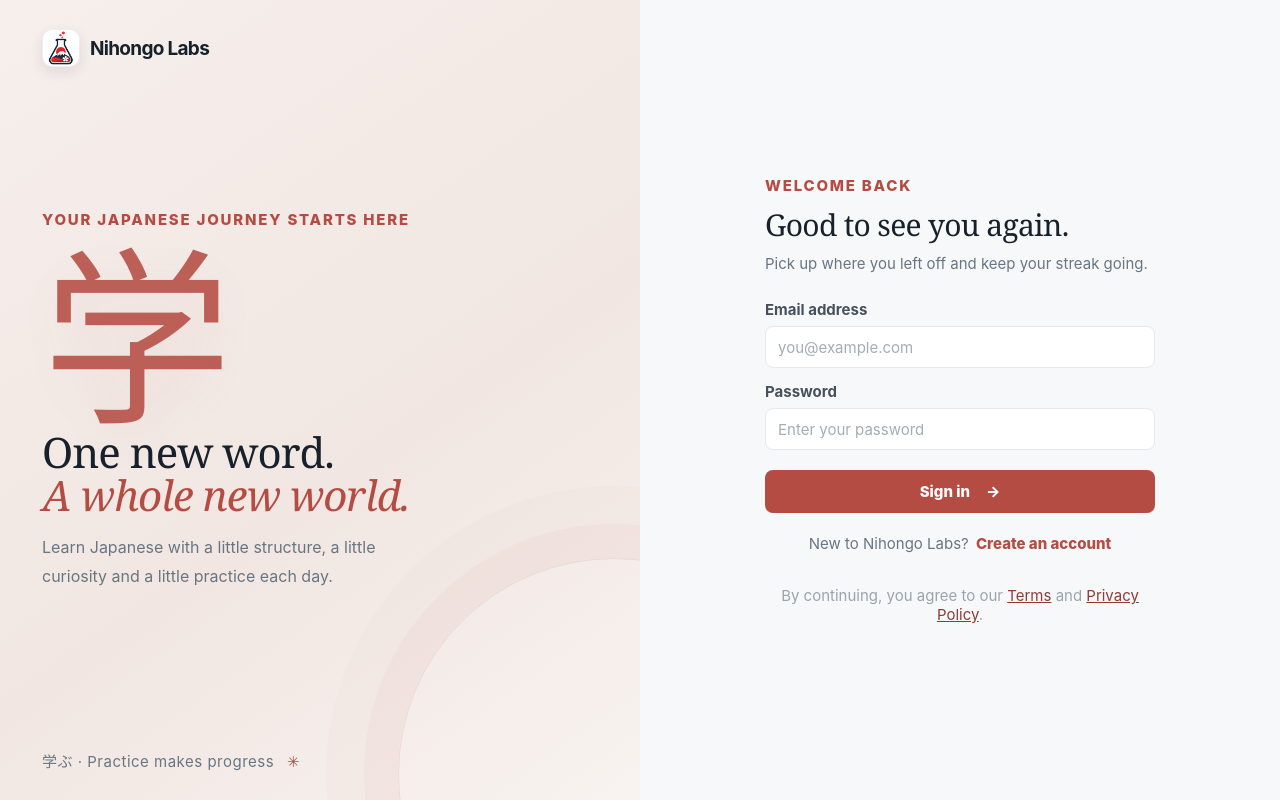
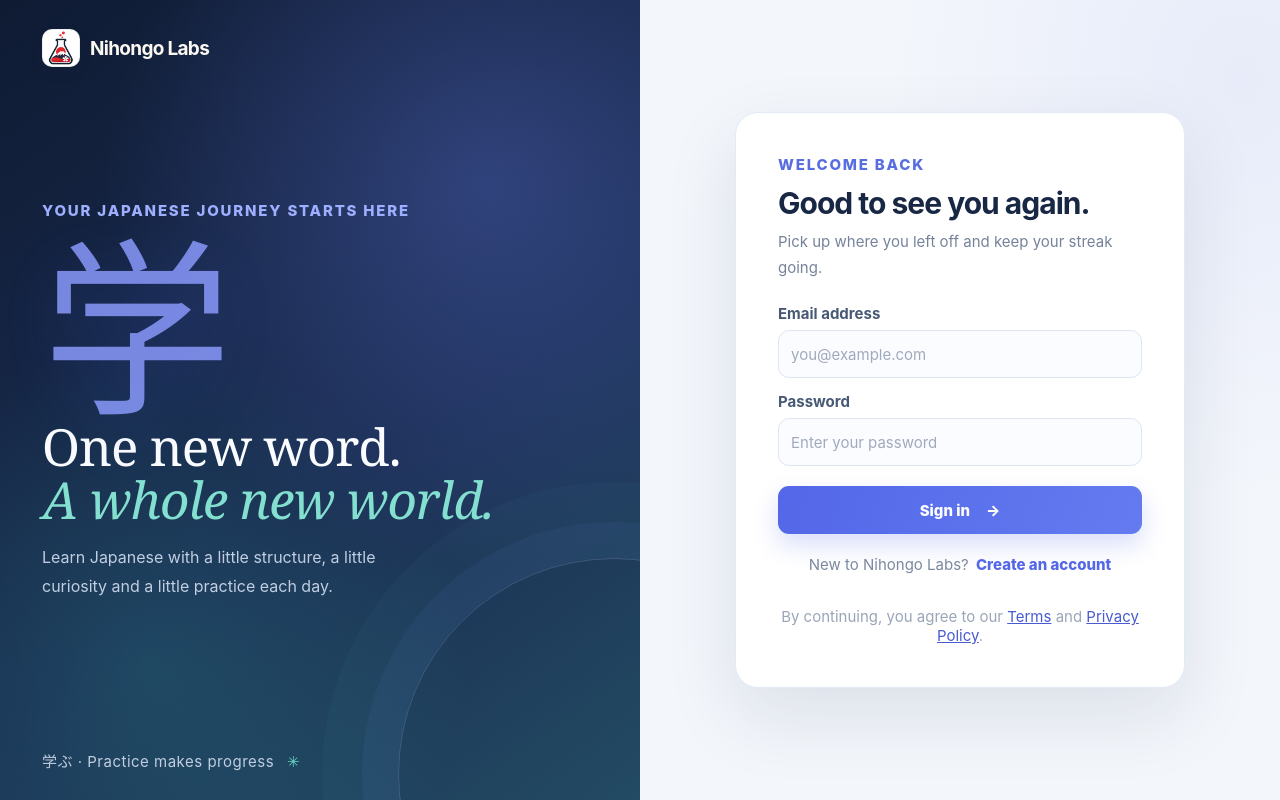
Before and after one commit to amit488/Nihongo-labs, a Next.js app: page /login in a window 1280 px wide. Built offline with nearby package versions, Linux system fonts and the light colour scheme; no server answers.

Commit message:
style: apply premium first-run experience theme

```diff
--- a/src/components/nihongo/auth.module.css
+++ b/src/components/nihongo/auth.module.css
@@ -53,3 +53,149 @@
 .backToSignup:hover{color:#b54c43}
 
 .authMessage a{color:#913b35;font-weight:800;text-decoration:underline;white-space:nowrap}
+
+
+/* Premium account experience — aligned with the shared porcelain, ink and lacquer palette. */
+.authPage { background: var(--paper); color: var(--ink); }
+.authVisual {
+  background:
+    radial-gradient(circle at 80% 18%, rgba(198,155,97,.18), transparent 20rem),
+    linear-gradient(145deg,#172832 0%,#203a42 62%,#29474a 100%);
+  color: #fbf8f1;
+}
+.authVisual:after {
+  border-color: rgba(215,177,122,.22);
+  box-shadow: 0 0 0 34px rgba(215,177,122,.055), 0 0 0 72px rgba(215,177,122,.035);
+}
+.authVisual .brand { color: #fbf8f1; }
+.authVisual .brand strong,
+.authVisual .brand strong span { color: #fbf8f1; }
+.authVisual .brand small { color: #c0c9c3; }
+.visualEyebrow { color: #dfbd88; }
+.visualKanji { color: #d6b17d; opacity: .82; text-shadow: 0 18px 55px rgba(0,0,0,.14); }
+.visualCopy h1 { color: #fbf8f1; }
+.visualCopy h1 em { color: #dfbd88; }
+.visualCopy p,
+.visualFooter { color: #c4cfca; }
+.visualFooter span { color: #dfbd88; }
+.authPanel {
+  background:
+    radial-gradient(ellipse at 88% 12%, rgba(198,155,97,.08), transparent 22rem),
+    var(--paper);
+}
+.authCard {
+  max-width: 440px;
+  padding: 40px;
+  border: 1px solid rgba(231,224,214,.9);
+  border-radius: 22px;
+  background: var(--surface);
+  box-shadow: 0 25px 70px rgba(29,41,51,.09);
+}
+.authEyebrow { color: var(--brand); }
+.authCard h2 { color: var(--ink); }
+.authCard > p { color: var(--muted); }
+.authCard label { color: #43515a; }
+.authCard input {
+  height: 47px;
+  border-color: #e4ddd2;
+  border-radius: 10px;
+  background: #fffefa;
+  color: var(--ink);
+}
+.authCard input:focus { border-color: var(--brand); box-shadow: 0 0 0 4px rgba(168,79,67,.1); }
+.authCard form button,
+.resendButton {
+  min-height: 47px;
+  border-radius: 999px;
+  background: var(--brand);
+  box-shadow: 0 10px 24px rgba(168,79,67,.17);
+}
+.authCard form button:hover,
+.resendButton:hover { background: var(--brand-dark); }
+.authMessage { border-color: #ead6cf; background: #f7ece7; color: var(--brand-dark); }
+.authSwitch { color: var(--muted); }
+.authSwitch a,
+.backToSignup:hover { color: var(--brand); }
+.authLegal { color: #8b9698; }
+.authLegal a,
+.authMessage a { color: var(--brand-dark); }
+.verificationIcon { background: #f5e9e3; color: var(--brand); box-shadow: inset 0 0 0 1px #ead6cf; }
+.verificationTip { border-color: var(--line); border-radius: 13px; background: #fffefa; }
+.authMobileBrand { color: var(--ink); }
+@media(max-width:760px) {
+  .authPanel { padding: 28px 17px; }
+  .authCard { max-width: 460px; padding: 30px 24px; border-radius: 18px; }
+  .authMobileBrand { margin-bottom: 20px; }
+}
+@media(max-width:420px) {
+  .authCard { padding: 26px 19px; }
+}
+
+
+/* Account experience v2: midnight-indigo art panel, pearl form surface, high-contrast actions. */
+.authPage { background: #f3f6fb; color: #17243a; }
+.authVisual {
+  background:
+    radial-gradient(circle at 76% 23%,rgba(114,135,255,.28),transparent 24rem),
+    radial-gradient(circle at 23% 83%,rgba(55,202,181,.16),transparent 20rem),
+    linear-gradient(145deg,#0f1b33 0%,#1a2d52 58%,#234b63 100%);
+  color: #f9fbff;
+}
+.authVisual:after {
+  border-color: rgba(179,194,255,.21);
+  box-shadow: 0 0 0 36px rgba(125,146,255,.06),0 0 0 76px rgba(82,202,184,.035);
+}
+.authVisual .brand strong,.authVisual .brand strong span { color: #fff; }
+.authVisual .brand small { color: #acbad4; }
+.visualEyebrow { color: #9eafff; }
+.visualKanji { color: #8b9bff; opacity: .84; text-shadow: 0 22px 65px rgba(76,112,255,.25); }
+.visualCopy h1 { color: #fbfcff; font-family: var(--font-family-display); font-size: clamp(40px,4vw,54px); }
+.visualCopy h1 em { color: #83dfd0; }
+.visualCopy p,.visualFooter { color: #c1cee2; }
+.visualFooter span { color: #68d8c4; }
+.authPanel {
+  background:
+    radial-gradient(ellipse at 94% 10%,rgba(83,103,232,.07),transparent 22rem),
+    #f3f6fb;
+}
+.authCard {
+  max-width: 450px;
+  padding: 42px;
+  border: 1px solid #e4eaf3;
+  border-radius: 23px;
+  background: #fff;
+  box-shadow: 0 28px 75px rgba(20,37,68,.1);
+}
+.authEyebrow { color: #586de0; }
+.authCard h2 { color: #182844; font-family: var(--font-family-sans); font-weight: 720; letter-spacing: -1px; }
+.authCard > p { color: #75839a; }
+.authCard label { color: #475975; }
+.authCard input {
+  height: 48px;
+  border: 1px solid #dfe6f1;
+  border-radius: 11px;
+  background: #fbfcff;
+  color: #17243a;
+}
+.authCard input:focus { border-color: #8190ec; box-shadow: 0 0 0 4px rgba(83,103,232,.1); }
+.authCard input::placeholder { color: #a0aabc; }
+.authCard form button,.resendButton {
+  min-height: 48px;
+  border-radius: 11px;
+  background: linear-gradient(110deg,#5367e8,#647bf0);
+  box-shadow: 0 11px 25px rgba(83,103,232,.22);
+}
+.authCard form button:hover,.resendButton:hover { background: linear-gradient(110deg,#4459d2,#536ce3); transform: translateY(-2px); }
+.authMessage { border-color: #d8defa; border-radius: 10px; background: #f0f3ff; color: #4357b6; }
+.authSwitch { color: #7b889e; }
+.authSwitch a,.backToSignup:hover { color: #5367e8; }
+.authLegal { color: #9aa5b7; }
+.authLegal a,.authMessage a { color: #485bd0; }
+.verificationIcon { background: #eef1ff; color: #5367e8; box-shadow: inset 0 0 0 1px #dfe4ff; }
+.verificationTip { border-color: #e4eaf3; border-radius: 13px; background: #f8faff; }
+.authMobileBrand { color: #17243a; }
+@media(max-width:760px) {
+  .authPanel { padding: 28px 17px; }
+  .authCard { max-width: 470px; padding: 30px 24px; border-radius: 19px; }
+}
+@media(max-width:420px) { .authCard { padding: 26px 19px; } }
```
